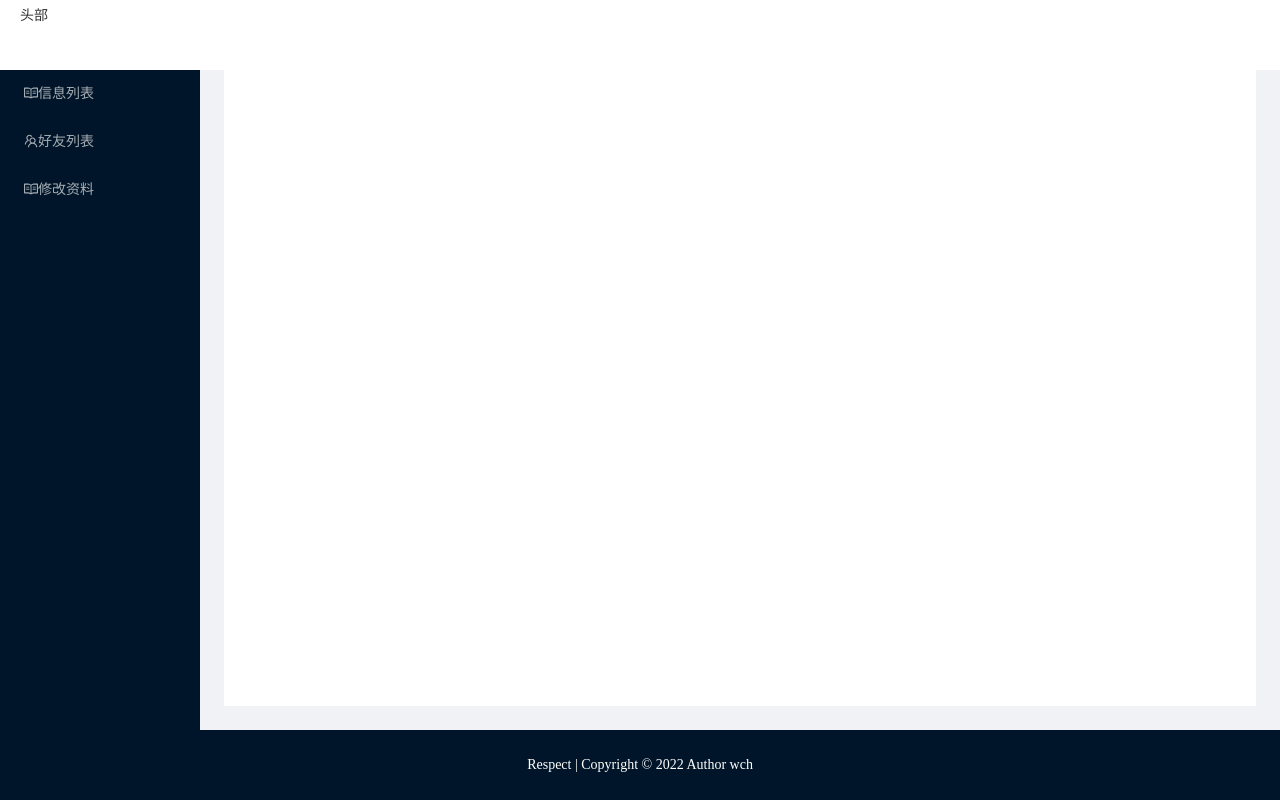
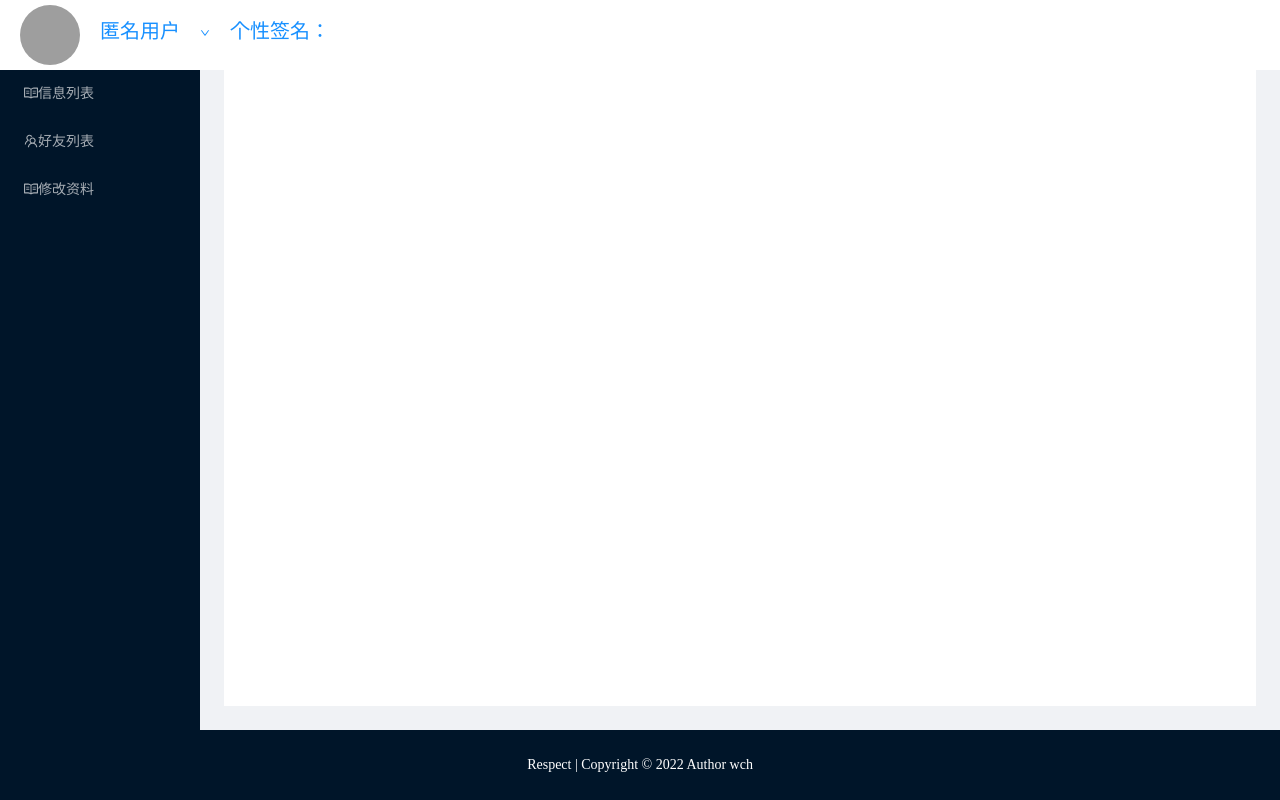
Before and after one commit to wch121/web-chat2, a React app: page / in a window 1280 px wide. Shown: the top 800 px of the page. Built offline with nearby package versions, Linux system fonts and the light colour scheme.

Commit message:
完善主页面的头部，添加了个性签名

```diff
--- a/src/App.less
+++ b/src/App.less
@@ -1,7 +1,7 @@
 .container{
     height: 100vh;
     .container_conter{
-        height: calc(100vh -140px);
+        height: calc(100vh -170px);
     }
 }
 
--- a/src/base.less
+++ b/src/base.less
@@ -29,8 +29,11 @@ header{
         }
         span{
             margin-left: 20px;
-            margin-right: 10px;
+            margin-right: 0px;
+            height: 40px;
+            font-size: 20px;
         }
+
         .ant-dropdown-link{
             height: 60px;
             display: block;
--- a/src/components/MyHeader.tsx
+++ b/src/components/MyHeader.tsx
@@ -1,10 +1,79 @@
+import React, { useEffect, useState } from 'react';
+import { DownOutlined } from '@ant-design/icons';
+import { useNavigate } from 'react-router-dom';
+import { Dropdown, Menu, message } from 'antd';
+
 export default function MyHeader() {
+    const defaultAvatar = require("../assets/images/defaultAvatar.jpg")
+    const [avatar, setAvatar] = useState(defaultAvatar);
+    const [username, setUsername] = useState("匿名用户");
+    const [userlabel, setUserlabel] = useState("个性签名");
+    const navigate = useNavigate()
+
+    //componentDidMount
+    useEffect(() => {
+        if ("avatar" !== null) {
+            // let avatar1 = process.env.SERVER_PORT+ '/' + localStorage.getItem("avatar");
+            let avatar1 = 'http://localhost:9000/' + localStorage.getItem("avatar");
+            setAvatar(avatar1)
+        } else {
+            let avatar1 = defaultAvatar;
+            setAvatar(avatar1)
+        }
+        let username1 = localStorage.getItem("username") || "匿名用户";
+        setUsername(username1)
+        let userlabel1 = localStorage.getItem("userlabel") || "";
+        setUserlabel(userlabel1)
+    }, [])
+
+    //点击修改资料
+    const goMeans = () => {
+        let token = localStorage.getItem("chat-token")
+        if (token) {
+            navigate('/means')
+        } else {
+            //给出提示，并跳转到登录页
+            message.warning("登录失败，请重新登录", 1.5);
+            setTimeout(() => {
+                navigate('/login')
+            }, 1500)
+        }
+    }
+
+    //退出登录
+    const logout = () => {
+        localStorage.removeItem("chat-token");
+        localStorage.removeItem("username");
+        localStorage.removeItem("avatar");
+        localStorage.removeItem("userlabel");
+        //给出提示，并跳转到登录页
+        message.success("即将跳转登录页", 1.5);
+        setTimeout(() => {
+            navigate('/login')
+        }, 1500)
+    }
+
+    const menu = (
+        <Menu>
+            <Menu.Item key={1} onClick={goMeans}>修改资料</Menu.Item>
+            <Menu.Divider />
+            <Menu.Item key={2} onClick={logout}>退出登录</Menu.Item>
+        </Menu>
+    );
+
     return (
         <header>
-            {/* <img src={logo}  alt="" /> */}
             <div className="right">
-                头部
+                <Dropdown overlay={menu}>
+                    <a className="ant-dropdow-link" href="!#" onClick={(e) => e.preventDefault()}>
+                        <img src={avatar} className="avatar" alt="" />
+                        <span className='span1'>{username}</span>
+                        <DownOutlined />
+                        <span className='span2'>个性签名：{userlabel}</span>
+                    </a>
+                </Dropdown>
             </div>
-        </header>
+
+        </header >
     )
 }
--- a/src/pages/Login.tsx
+++ b/src/pages/Login.tsx
@@ -32,6 +32,7 @@ export default function Login() {
                 localStorage.setItem('username', res.data.username);
                 localStorage.setItem('chat-token', res.data['chat-token']);
                 localStorage.setItem('avatar', res.data.avatar);
+                localStorage.setItem('userlabel', res.data.userlabel);
                 //跳转根路径
                 setTimeout(() => {
                     navigte("/")
--- a/src/pages/Message.tsx
+++ b/src/pages/Message.tsx
@@ -3,7 +3,10 @@ import React, { Component } from 'react'
 export default class message extends Component {
     render() {
         return (
-            <div>message</div>
+            <div>
+                message
+            </div>
+
         )
     }
 }
```
